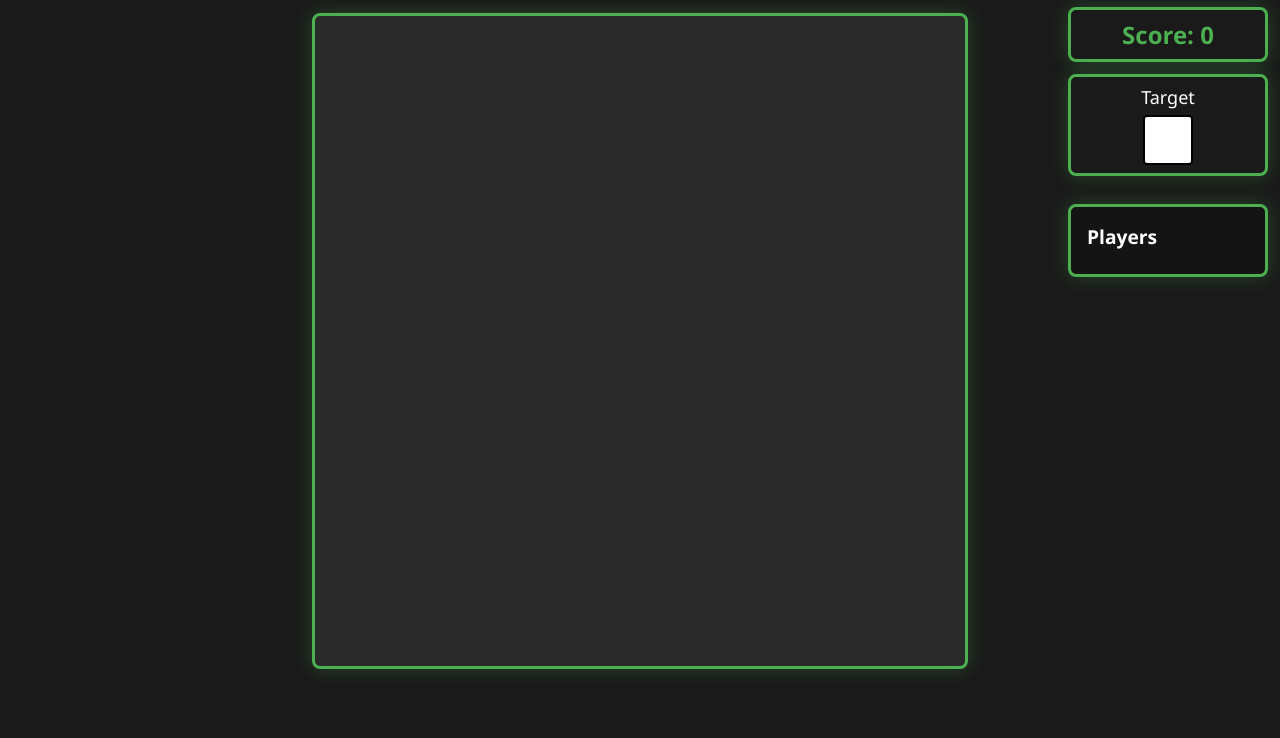
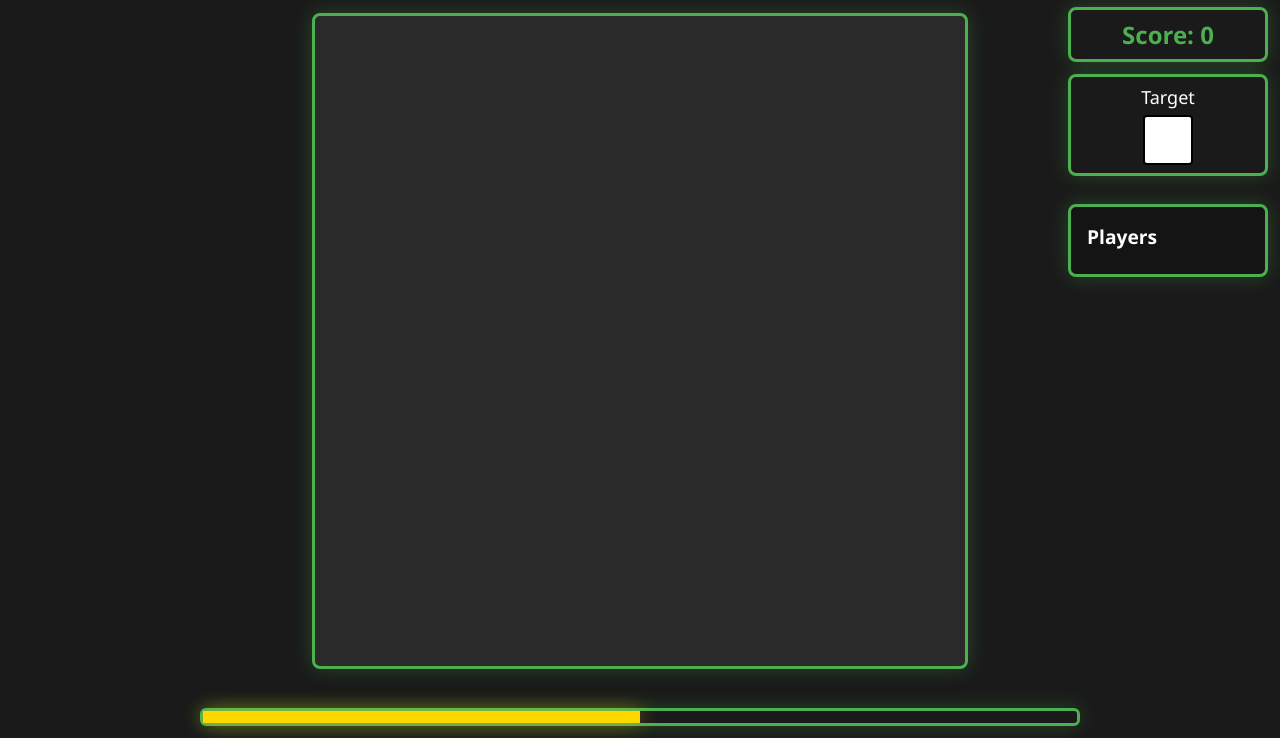
Before and after one commit to Kathenae/snake-game, a website built with Vite: page index.html in a window 1280 px wide. Shown: the part 62-800 px from the top of the page. Built offline with nearby package versions, Linux system fonts and the light colour scheme.

Commit message:
feat: add score progress bar and update high score handling in game logic

```diff
--- a/index.html
+++ b/index.html
@@ -31,6 +31,11 @@
             <p class="high-score">High Score: <span id="highScore">0</span></p>
             <button id="restartButton">Play Again</button>
           </div>
+          <div class="score-progress">
+            <div class="bar-shell neon-green">
+              <div id="score-progress-bar" class="bar"></div>
+            </div>
+          </div>
         </div>
       </div>
     </div>
--- a/src/main.ts
+++ b/src/main.ts
@@ -45,7 +45,7 @@ class SnakeGame {
     this.playerScoresList = playerScoresList;
 
     this.gameOverScreen = new GameOverScreen(() => this.startGame());
-    this.gameOverScreen.updateHighScore(parseInt(localStorage.getItem('snakeHighScore') || '0', 10));
+    this.gameOverScreen.updateHighScore(this.getHighscore());
 
     this.startButton.addEventListener('click', () => this.startGame());
     document.addEventListener('keydown', (e) => this.handleKeyDown(e));
@@ -106,6 +106,7 @@ class SnakeGame {
           break;
 
         case 'gameOver':
+          this.endGame();
           this.gameOver(data.score);
           break;
 
@@ -117,7 +118,7 @@ class SnakeGame {
     };
 
     this.ws.onclose = () => {
-      this.gameOver(0);
+      this.endGame()
     };
 
     // Start the game loop for rendering
@@ -176,6 +177,9 @@ class SnakeGame {
       const player = this.players.get(this.playerId);
       if (player) {
         this.scoreElement.textContent = player.score.toString();
+        const highScore = this.getHighscore();
+        this.updateScoreProgress(player.score, highScore);
+
       }
     }
     this.updatePlayerScores();
@@ -202,6 +206,14 @@ class SnakeGame {
       playerElement.appendChild(scoreElement);
       this.playerScoresList.appendChild(playerElement);
     });
+  }
+
+  private updateScoreProgress(score: number, highscore: number) {
+    const scoreProgressBar = document.getElementById("score-progress-bar")
+    if (scoreProgressBar) {
+      const percent =  score / highscore
+      scoreProgressBar.style.width = `${percent * 100}%`
+    }
   }
 
   private draw(): void {
@@ -291,7 +303,7 @@ class SnakeGame {
     }
   }
 
-  private gameOver(score: number): void {
+  private endGame() {
     if (this.gameInterval) {
       window.clearInterval(this.gameInterval);
       this.gameInterval = null;
@@ -301,8 +313,11 @@ class SnakeGame {
       this.ws.close();
       this.ws = null;
     }
+  }
 
-    const highScore = parseInt(localStorage.getItem('snakeHighScore') || '0', 10);
+  private gameOver(score: number): void {
+
+    const highScore = this.getHighscore();
     if (score > highScore) {
       localStorage.setItem('snakeHighScore', score.toString());
       this.gameOverScreen.updateHighScore(score);
@@ -318,6 +333,10 @@ class SnakeGame {
     if (nextFoodColorElement) {
       nextFoodColorElement.style.backgroundColor = this.targetFood;
     }
+  }
+
+  getHighscore(): number {
+    return parseInt(localStorage.getItem('snakeHighScore') || '0', 10);
   }
 }
 
@@ -359,6 +378,7 @@ class GameOverScreen {
   }
 
   updateScore(score: number): void {
+    console.log(score)
     this.finalScoreElement.textContent = score.toString();
   }
 
--- a/src/style.css
+++ b/src/style.css
@@ -11,6 +11,11 @@ body {
   display: flex;
   flex-direction: column;
   overflow: hidden;
+}
+
+.neon-green {
+  border: 3px solid #4CAF50;
+  box-shadow: 0 0 20px rgba(76, 175, 80, 0.3);
 }
 
 .container {
@@ -231,3 +236,31 @@ button:active {
   background: rgba(255, 255, 255, 0.2);
   font-weight: bold;
 }
+
+.score-progress {
+  position: absolute;
+  bottom: 12px;
+  left: 0px;
+  width: 100%;
+  padding: 0px 200px;
+  pointer-events: none;
+}
+
+.score-progress .bar-shell {
+  border-radius: 6px;
+  position: relative;
+  background-color: transparent;
+  height: 18px;
+  width: 100%;
+}
+
+.score-progress .bar {
+  height: 100%;
+  width: 50%;
+  position: absolute;
+  top: 0px;
+  left: 0px;
+  background-color: #ffd700;
+  box-shadow: 0 0 20px #ffd90079;
+  transition: width ease-in 200ms;
+}
```
